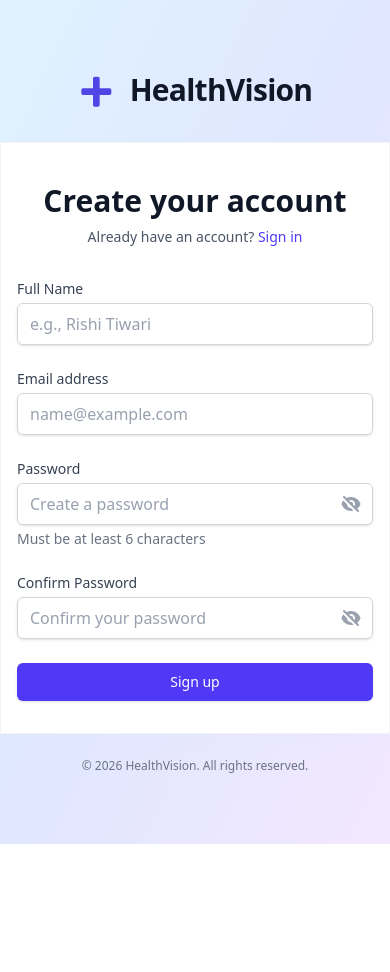
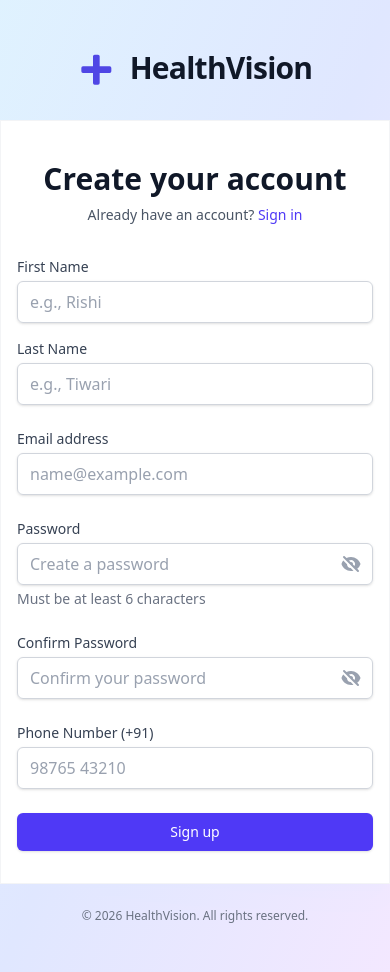
Before and after one commit to aditya2005-code/HealthVison, a React (Vite) app in the folder frontend/: page /signup in a window 390 px wide. Before the commit the page ends 844 px from the top, so only its background shows below. Built offline with nearby package versions, Linux system fonts and the light colour scheme; no server answers.

Commit message:
style: revamp signup flow UI/UX
Updated signup form with separate first and last name fields. Added a 'Matched' password indicator and formatted phone number input correctly.

```diff
--- a/frontend/src/pages/Signup.jsx
+++ b/frontend/src/pages/Signup.jsx
@@ -7,10 +7,12 @@ import authService from '../services/auth.service';
 const Signup = () => {
     const navigate = useNavigate();
     const [formData, setFormData] = useState({
-        name: '',
+        firstName: '',
+        lastName: '',
         email: '',
         password: '',
         confirmPassword: '',
+        phone: ''
     });
     const [showPassword, setShowPassword] = useState(false);
     const [showConfirmPassword, setShowConfirmPassword] = useState(false);
@@ -20,13 +22,17 @@ const Signup = () => {
 
     const validate = () => {
         const newErrors = {};
-        const name = formData.name.trim();
+        const firstName = formData.firstName.trim();
+        const lastName = formData.lastName.trim();
         const email = formData.email.trim();
         const password = formData.password.trim();
         const confirmPassword = formData.confirmPassword.trim();
 
-        if (!name) {
-            newErrors.name = 'Please enter your full name';
+        if (!firstName) {
+            newErrors.firstName = 'First name is required';
+        }
+        if (!lastName) {
+            newErrors.lastName = 'Last name is required';
         }
         if (!email) {
             newErrors.email = 'Please enter your email address';
@@ -41,6 +47,8 @@ const Signup = () => {
         if (password !== confirmPassword) {
             newErrors.confirmPassword = 'Passwords do not match';
         }
+        if (!formData.phone) newErrors.phone = 'Phone number is required';
+
         return newErrors;
     };
 
@@ -60,6 +68,7 @@ const Signup = () => {
         if (apiError) setApiError('');
     };
 
+
     const handleSubmit = async (e) => {
         e.preventDefault();
         const validationErrors = validate();
@@ -71,11 +80,16 @@ const Signup = () => {
         setIsLoading(true);
         setApiError('');
         try {
-            await authService.register({
-                name: formData.name,
+            const registrationData = {
+                name: {
+                    first: formData.firstName,
+                    last: formData.lastName
+                },
                 email: formData.email,
                 password: formData.password,
-            });
+                phone: formData.phone
+            };
+            await authService.register(registrationData);
             navigate('/');
         } catch (err) {
             setApiError(err.message || 'Failed to create account. Please try again.');
@@ -134,15 +148,27 @@ const Signup = () => {
                         </div>
                     )}
 
-                    <Input
-                        id="name"
-                        label="Full Name"
-                        type="text"
-                        placeholder="e.g., Rishi Tiwari"
-                        value={formData.name}
-                        onChange={handleChange}
-                        error={errors.name}
-                    />
+                    <div className="grid grid-cols-1 md:grid-cols-2 gap-4">
+                        <Input
+                            id="firstName"
+                            label="First Name"
+                            type="text"
+                            placeholder="e.g., Rishi"
+                            value={formData.firstName}
+                            onChange={handleChange}
+                            error={errors.firstName}
+                        />
+
+                        <Input
+                            id="lastName"
+                            label="Last Name"
+                            type="text"
+                            placeholder="e.g., Tiwari"
+                            value={formData.lastName}
+                            onChange={handleChange}
+                            error={errors.lastName}
+                        />
+                    </div>
 
                     <Input
                         id="email"
@@ -174,8 +200,25 @@ const Signup = () => {
                         value={formData.confirmPassword}
                         onChange={handleChange}
                         error={errors.confirmPassword}
+                        helperText={
+                            formData.password && formData.confirmPassword && formData.password === formData.confirmPassword
+                            ? <span className="text-green-600 font-medium text-xs">Matched</span>
+                            : ""
+                        }
                         rightElement={<EyeIcon visible={showConfirmPassword} onClick={toggleConfirmPasswordVisibility} />}
                     />
+
+                    <div className="grid grid-cols-1 md:grid-cols-2 gap-6">
+                        <Input
+                            id="phone"
+                            label="Phone Number (+91)"
+                            type="tel"
+                            placeholder="98765 43210"
+                            value={formData.phone}
+                            onChange={handleChange}
+                            error={errors.phone}
+                        />
+                    </div>
 
                     <div>
                         <Button
```
